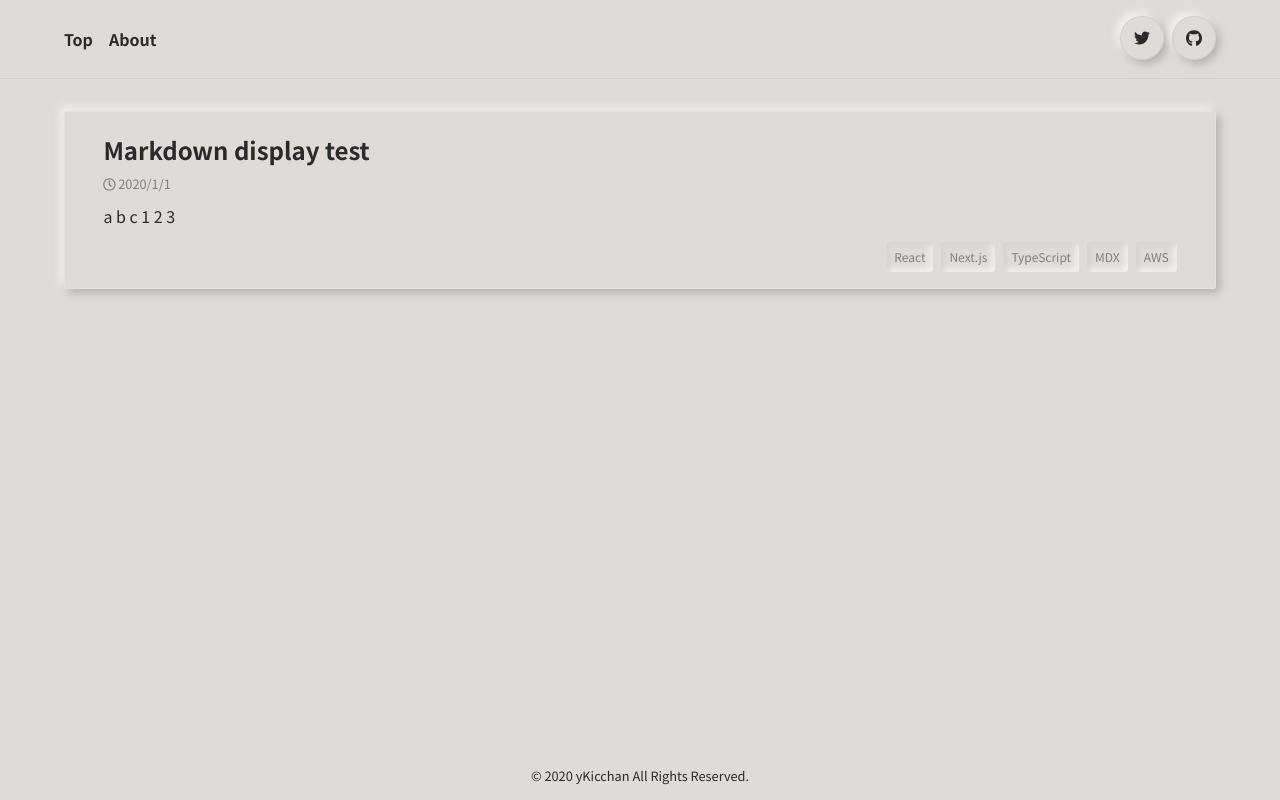
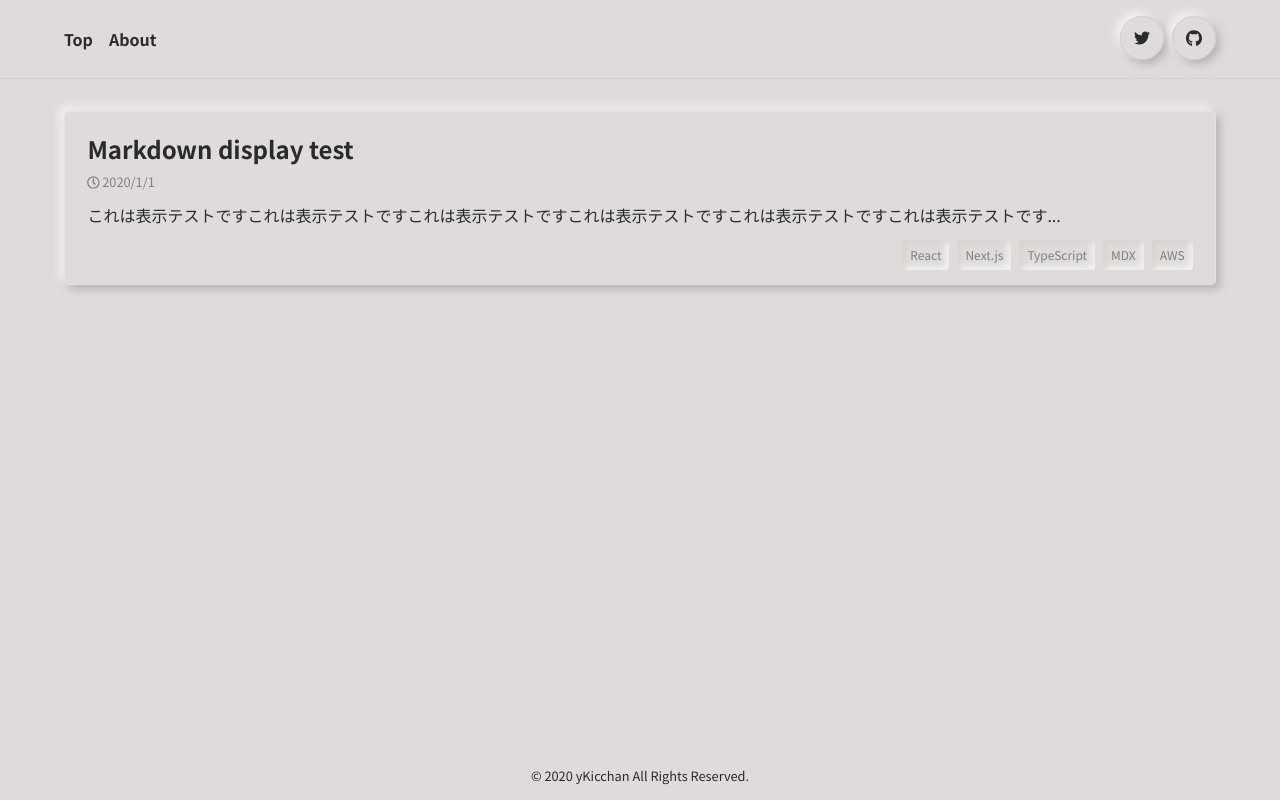
Before and after one commit to yKicchan/BLOG, a Next.js app: page /index in a window 1280 px wide. Built offline with nearby package versions, Linux system fonts and the light colour scheme.

Commit message:
fix: Cardにpaddingなどを設定

```diff
--- a/src/components/atoms/Card/styles.module.scss
+++ b/src/components/atoms/Card/styles.module.scss
@@ -1,6 +1,6 @@
 .component {
-  box-shadow: var(--shadow);
+  padding: 1.4rem;
   border: 1px solid var(--box-border-color);
   border-radius: 5px;
-  transition: all .3s ease-in-out;
+  box-shadow: var(--shadow);
 }
--- a/src/components/organisms/Content/Header/styles.module.scss
+++ b/src/components/organisms/Content/Header/styles.module.scss
@@ -1,5 +1,4 @@
 .component {
-  margin: 4vh 4vw;
   text-align: center;
 }
 
--- a/src/components/organisms/Post/index.tsx
+++ b/src/components/organisms/Post/index.tsx
@@ -4,6 +4,7 @@ import styles from './styles.module.scss'
 import { Metadata } from '*.mdx'
 import Tag from '~/components/atoms/Tag'
 import { FontAwesomeIcon } from '@fortawesome/react-fontawesome'
+import Card from '~/components/atoms/Card'
 
 interface P {
   meta: Metadata
@@ -13,6 +14,7 @@ const Post: React.FC<P> = ({ meta }) => {
   return (
     <Link href={meta.path}>
       <a className={styles.link}>
+        <Card>
           <article className={styles.component}>
             <h2>{meta.title}</h2>
             <time dateTime={meta.createdAt}>
@@ -28,6 +30,7 @@ const Post: React.FC<P> = ({ meta }) => {
               ))}
             </div>
           </article>
+        </Card>
       </a>
     </Link>
   )
--- a/src/components/organisms/Post/styles.module.scss
+++ b/src/components/organisms/Post/styles.module.scss
@@ -1,10 +1,4 @@
 .component {
-  padding: 3vh 3vw;
-  border: 1px solid var(--box-border-color);
-  border-radius: 3px;
-
-  box-shadow: var(--shadow);
-
   h2 {
     margin: 0 0 .8rem;
   }
--- a/src/pages/about/index.tsx
+++ b/src/pages/about/index.tsx
@@ -1,13 +1,12 @@
 import { NextPage } from 'next'
 import React from 'react'
-import Card from '~/components/atoms/Card'
 
 import Layout from '~/components/layouts/Default'
 
 const Page: NextPage = () => {
   return (
     <Layout>
-      <Card>About</Card>
+      <h1>準備中...!!</h1>
     </Layout>
   )
 }
--- a/src/pages/posts/20200701.mdx
+++ b/src/pages/posts/20200701.mdx
@@ -2,7 +2,8 @@ import Content from '~/components/organisms/Content'
 
 export const meta = {
   title: 'Markdown display test',
-  excerpt: 'a b c 1 2 3',
+  excerpt:
+    'これは表示テストですこれは表示テストですこれは表示テストですこれは表示テストですこれは表示テストですこれは表示テストです...',
   createdAt: '2020/1/1',
   updatedAt: '2020/2/1',
   tags: ['React', 'Next.js', 'TypeScript', 'MDX', 'AWS'],
```
Lines whose indentation alone changed are shown as unchanged.
